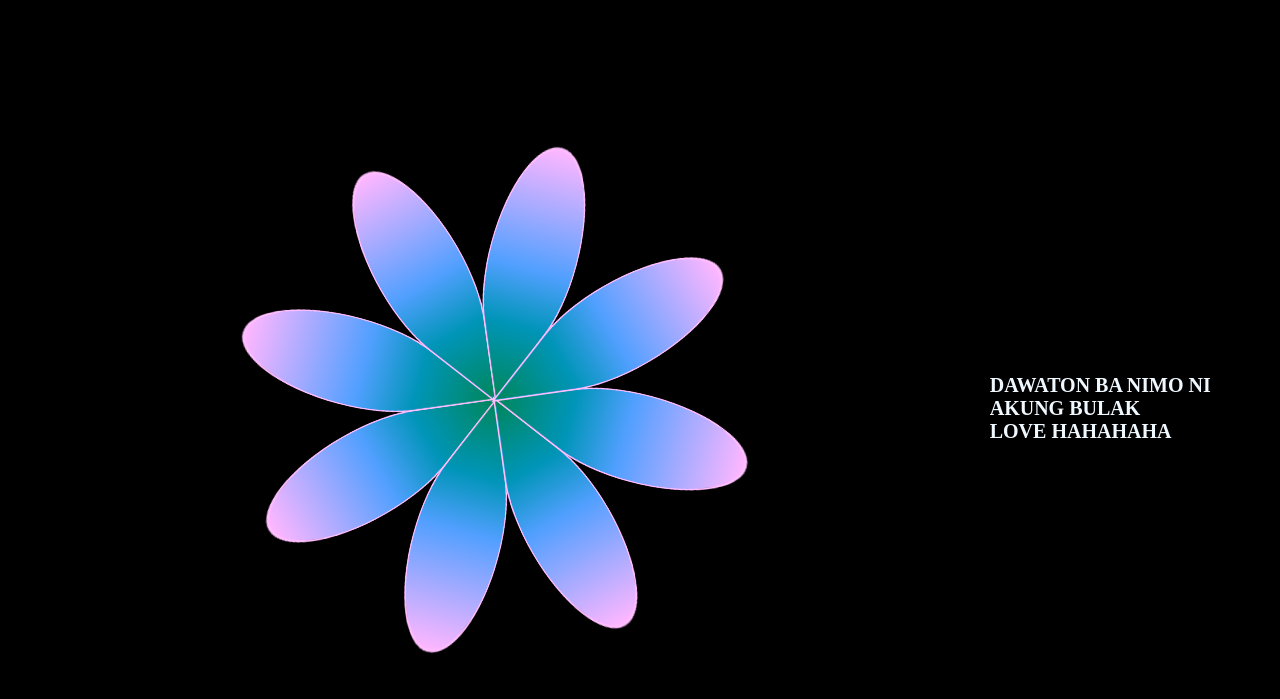
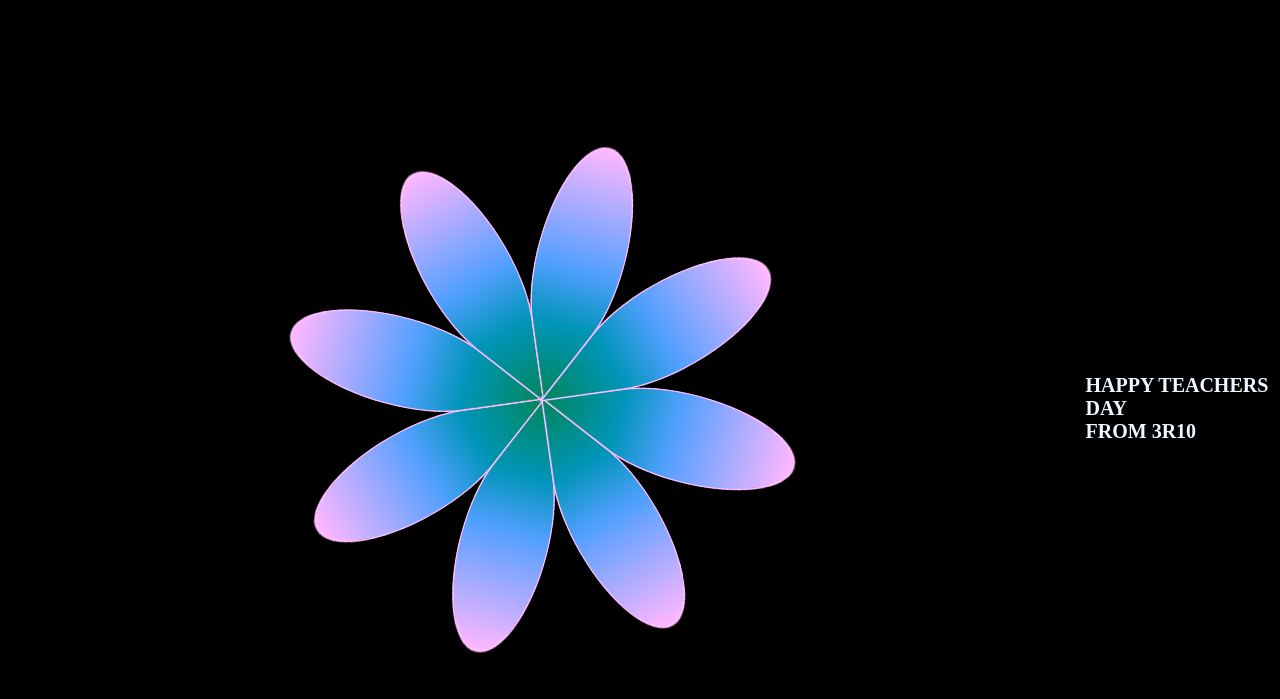
Before and after one commit to yahiko247/flower, a plain HTML site: page index.html in a window 1280 px wide. Drawn offline with Linux system fonts and the light colour scheme.

Commit message:
Update index.html

```diff
--- a/index.html
+++ b/index.html
@@ -19,6 +19,6 @@
         <div></div>
         <div></div>
     </section>
-    <h1>DAWATON BA NIMO NI AKUNG BULAK <br> LOVE HAHAHAHA</h1>
+    <h1>HAPPY TEACHERS DAY<br> FROM 3R10</h1>
 </body>
 </html>
```
